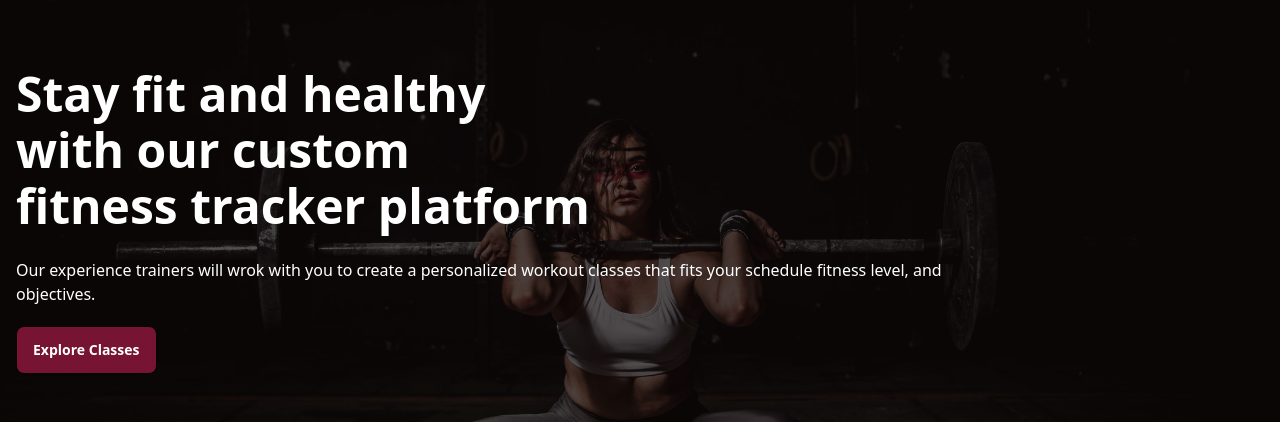
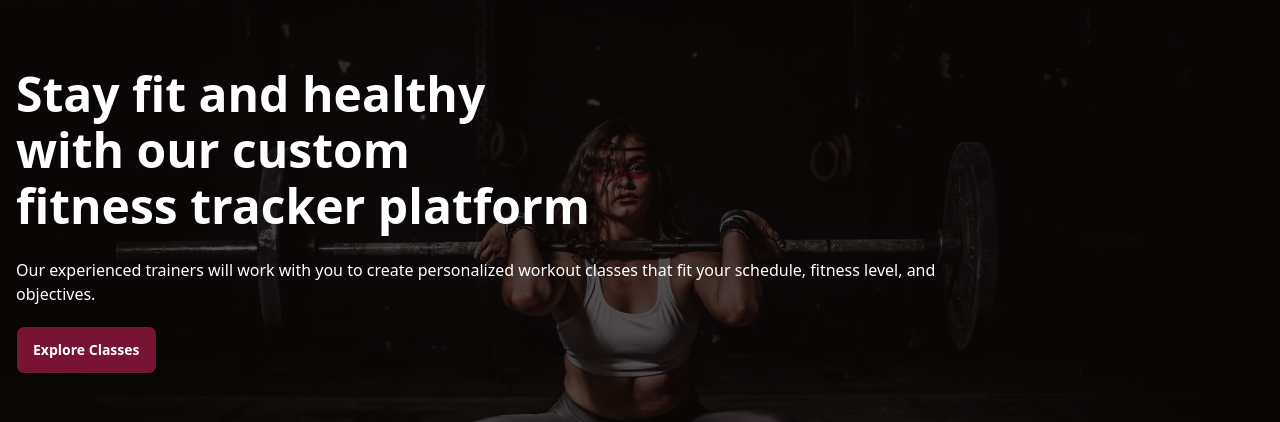
Before and after one commit to efaaz/gym-management-website-client, a React (Vite) app: page / in a window 1280 px wide. Shown: the part 194-616 px from the top of the page. Built offline with nearby package versions, Linux system fonts and the light colour scheme; no server answers.

Commit message:
some style changes

```diff
--- a/src/Components/Home/Banner/Banner.jsx
+++ b/src/Components/Home/Banner/Banner.jsx
@@ -20,7 +20,7 @@ function Banner() {
         }}
         effect={"fade"}
         modules={[Autoplay, EffectFade]}
-        className="mySwiper "
+        className="mySwiper"
       >
         <SwiperSlide>
           <div
@@ -31,19 +31,19 @@ function Banner() {
           >
             <div className="hero-overlay custom-hero-overlay bg-[#080303] bg-opacity-65"></div>
             <div className="hero-content text-neutral-content">
-              <div className="max-w-max">
+              <div className="max-w-max text-center md:text-left">
                 <h1 className="md:text-5xl text-2xl pb-2 text-white font-semibold">
-                  Stay fit and healthy{" "}
-                </h1>{" "}
+                  Stay fit and healthy
+                </h1>
                 <h1 className="md:text-5xl pb-2 text-2xl text-white font-semibold">
                   with our custom
-                </h1>{" "}
+                </h1>
                 <h1 className="md:text-5xl pb-2 text-2xl text-white font-semibold">
                   fitness tracker platform
                 </h1>
-                <p className="my-5 text-sm md:text-base font-normal pr-64 text-white">
-                  Our experience trainers will wrok with you to create a
-                  personalized workout classes that fits your schedule fitness
+                <p className="my-5 text-sm md:text-base font-normal pr-0 md:pr-64 text-white">
+                  Our experienced trainers will work with you to create
+                  personalized workout classes that fit your schedule, fitness
                   level, and objectives.
                 </p>
                 <Link to="/services" className="btn bg-[#771333] text-white">
@@ -62,18 +62,20 @@ function Banner() {
           >
             <div className="hero-overlay custom-hero-overlay bg-[#080303] bg-opacity-65"></div>
             <div className="hero-content text-neutral-content">
-              <div className="max-w-max">
+              <div className="max-w-max text-center md:text-left">
                 <h1 className="md:text-5xl text-2xl pb-2 text-white font-semibold">
-                  Stay fit and healthy{" "}
-                </h1>{" "}
+                  Stay fit and healthy
+                </h1>
                 <h1 className="md:text-5xl pb-2 text-2xl text-white font-semibold">
                   with our custom
-                </h1>{" "}
+                </h1>
                 <h1 className="md:text-5xl pb-2 text-2xl text-white font-semibold">
                   fitness tracker platform
                 </h1>
-                <p className="my-5 text-sm md:text-base font-normal pr-64 text-white">
-                  Our experience trainers will wrok with you to create a personalized workout classes that fits your schedule fitness level, and objectives.
+                <p className="my-5 text-sm md:text-base font-normal pr-0 md:pr-64 text-white">
+                  Our experienced trainers will work with you to create
+                  personalized workout classes that fit your schedule, fitness
+                  level, and objectives.
                 </p>
                 <Link to="/services" className="btn bg-[#771333] text-white">
                   Explore Classes
@@ -91,19 +93,19 @@ function Banner() {
           >
             <div className="hero-overlay custom-hero-overlay bg-[#080303] bg-opacity-65"></div>
             <div className="hero-content text-neutral-content">
-              <div className="max-w-max">
+              <div className="max-w-max text-center md:text-left">
                 <h1 className="md:text-5xl text-2xl pb-2 text-white font-semibold">
-                  Stay fit and healthy{" "}
-                </h1>{" "}
+                  Stay fit and healthy
+                </h1>
                 <h1 className="md:text-5xl pb-2 text-2xl text-white font-semibold">
                   with our custom
-                </h1>{" "}
+                </h1>
                 <h1 className="md:text-5xl pb-2 text-2xl text-white font-semibold">
                   fitness tracker platform
                 </h1>
-                <p className="my-5 text-sm md:text-base font-normal pr-64 text-white">
-                  Our experience trainers will wrok with you to create a
-                  personalized workout classes that fits your schedule fitness
+                <p className="my-5 text-sm md:text-base font-normal pr-0 md:pr-64 text-white">
+                  Our experienced trainers will work with you to create
+                  personalized workout classes that fit your schedule, fitness
                   level, and objectives.
                 </p>
                 <Link to="/services" className="btn bg-[#771333] text-white">
--- a/src/Components/Home/Home/Home.jsx
+++ b/src/Components/Home/Home/Home.jsx
@@ -21,7 +21,9 @@ function Home() {
       <FeatureSection></FeatureSection>
       <AboutSection></AboutSection>
       <FeaturedClasses></FeaturedClasses>
-      <ReviewSlider></ReviewSlider>
+      <div className="w-[80%] mx-auto">
+        <ReviewSlider></ReviewSlider>
+      </div>
       <LatestCommunityPosts></LatestCommunityPosts>
       <NewsLetter></NewsLetter>
       <TeamSection></TeamSection>
--- a/src/Components/Home/LatestCommunityPosts/LatestCommunityPosts.jsx
+++ b/src/Components/Home/LatestCommunityPosts/LatestCommunityPosts.jsx
@@ -1,16 +1,15 @@
 import React from "react";
 import { useQuery } from "@tanstack/react-query";
-import axios from "axios";
 import CommunityPostCard from "../CommunityPostCard/CommunityPostCard";
 import SectionTitle from "../../Common/SectionTitle/SectionTitle";
-
-
-const fetchCommunityPosts = async () => {
-  const response = await axios.get("http://localhost:5000/latest/forum");
-  return response.data;
-};
+import useAxiosPublic from "../../../hooks/useAxiosPublic";
 
 const LatestCommunityPosts = () => {
+  const axiosPublic = useAxiosPublic();
+  const fetchCommunityPosts = async () => {
+    const response = await axiosPublic.get("/latest/forum");
+    return response.data;
+  };
   const { data, error, isLoading } = useQuery({
     queryKey: ["communityPosts"],
     queryFn: fetchCommunityPosts,
--- a/src/Components/Home/ReviewCard/ReviewCard.jsx
+++ b/src/Components/Home/ReviewCard/ReviewCard.jsx
@@ -15,9 +15,7 @@ const ReviewCard = ({ name, review, image }) => {
               <path d="M25.086 77.292c-4.821 0-9.115-1.205-12.882-3.616-3.767-2.561-6.78-6.102-9.04-10.622C1.054 58.534 0 53.411 0 47.686c0-5.273.904-10.396 2.712-15.368 1.959-4.972 4.746-9.567 8.362-13.786a59.042 59.042 0 0 1 12.43-11.3C28.325 3.917 33.599 1.507 39.324 0l11.074 13.786c-6.479 2.561-11.677 5.951-15.594 10.17-3.767 4.219-5.65 7.835-5.65 10.848 0 1.356.377 2.863 1.13 4.52.904 1.507 2.637 3.089 5.198 4.746 3.767 2.41 6.328 4.972 7.684 7.684 1.507 2.561 2.26 5.5 2.26 8.814 0 5.123-1.959 9.19-5.876 12.204-3.767 3.013-8.588 4.52-14.464 4.52Zm54.24 0c-4.821 0-9.115-1.205-12.882-3.616-3.767-2.561-6.78-6.102-9.04-10.622-2.11-4.52-3.164-9.643-3.164-15.368 0-5.273.904-10.396 2.712-15.368 1.959-4.972 4.746-9.567 8.362-13.786a59.042 59.042 0 0 1 12.43-11.3C82.565 3.917 87.839 1.507 93.564 0l11.074 13.786c-6.479 2.561-11.677 5.951-15.594 10.17-3.767 4.219-5.65 7.835-5.65 10.848 0 1.356.377 2.863 1.13 4.52.904 1.507 2.637 3.089 5.198 4.746 3.767 2.41 6.328 4.972 7.684 7.684 1.507 2.561 2.26 5.5 2.26 8.814 0 5.123-1.959 9.19-5.876 12.204-3.767 3.013-8.588 4.52-14.464 4.52Z"></path>
             </svg>
             <blockquote className="relative">
-              <p className="text-lg tracking-tight text-gray-200">
-                {review}
-              </p>
+              <p className="text-lg tracking-tight text-gray-200">{review}</p>
             </blockquote>
             <figcaption className="relative mt-6 flex items-center justify-between border-t border-slate-700 pt-6">
               <div>
--- a/src/Components/Home/ReviewSlider/ReviewSlider.jsx
+++ b/src/Components/Home/ReviewSlider/ReviewSlider.jsx
@@ -1,33 +1,37 @@
 import React from "react";
 import { useQuery } from "@tanstack/react-query";
-import axios from "axios";
 import "slick-carousel/slick/slick.css";
 import "slick-carousel/slick/slick-theme.css";
 import Slider from "react-slick";
 import ReviewCard from "../ReviewCard/ReviewCard";
 import SectionTitle from "../../Common/SectionTitle/SectionTitle";
-
-const fetchReviews = async () => {
-  const { data } = await axios.get("http://localhost:5000/review/data");
-  return data;
-};
+import useAxiosPublic from "../../../hooks/useAxiosPublic";
 
 function ReviewSlider() {
-  const { data: reviews, error, isLoading } = useQuery({
+  const axiosPublic = useAxiosPublic();
+  const fetchReviews = async () => {
+    const { data } = await axiosPublic.get("/review/data");
+    return data;
+  };
+
+  const {
+    data: reviews,
+    error,
+    isLoading,
+  } = useQuery({
     queryKey: ["reviews"],
     queryFn: fetchReviews,
   });
 
   var settings = {
     autoplay: true,
-    dots: true,
     infinite: true,
     speed: 2000,
     slidesToShow: 3,
     slidesToScroll: 1,
     responsive: [
       {
-        breakpoint: 1024, // For devices with a screen width of 1024px or less
+        breakpoint: 1024,
         settings: {
           slidesToShow: 2,
           slidesToScroll: 1,
@@ -36,7 +40,7 @@ function ReviewSlider() {
         },
       },
       {
-        breakpoint: 768, // For devices with a screen width of 768px or less
+        breakpoint: 768,
         settings: {
           slidesToShow: 1,
           slidesToScroll: 1,
@@ -45,7 +49,7 @@ function ReviewSlider() {
     ],
   };
 
-  if (isLoading) return <div>Loading...</div>;
+  if (isLoading) return <div className="text-center">Loading...</div>;
   if (error) return <div>Error loading reviews</div>;
 
   return (
@@ -53,7 +57,10 @@ function ReviewSlider() {
       <SectionTitle title="Featured Reviews" />
       <Slider {...settings} className="max-w-6xl mx-auto">
         {reviews.map((review, index) => (
-          <div key={index} className="px-2">
+          <div
+            key={index}
+            className=" md:px-2 lg:px-4" // Adjust padding based on screen size
+          >
             <ReviewCard
               name={review.name}
               review={review.review}
```
